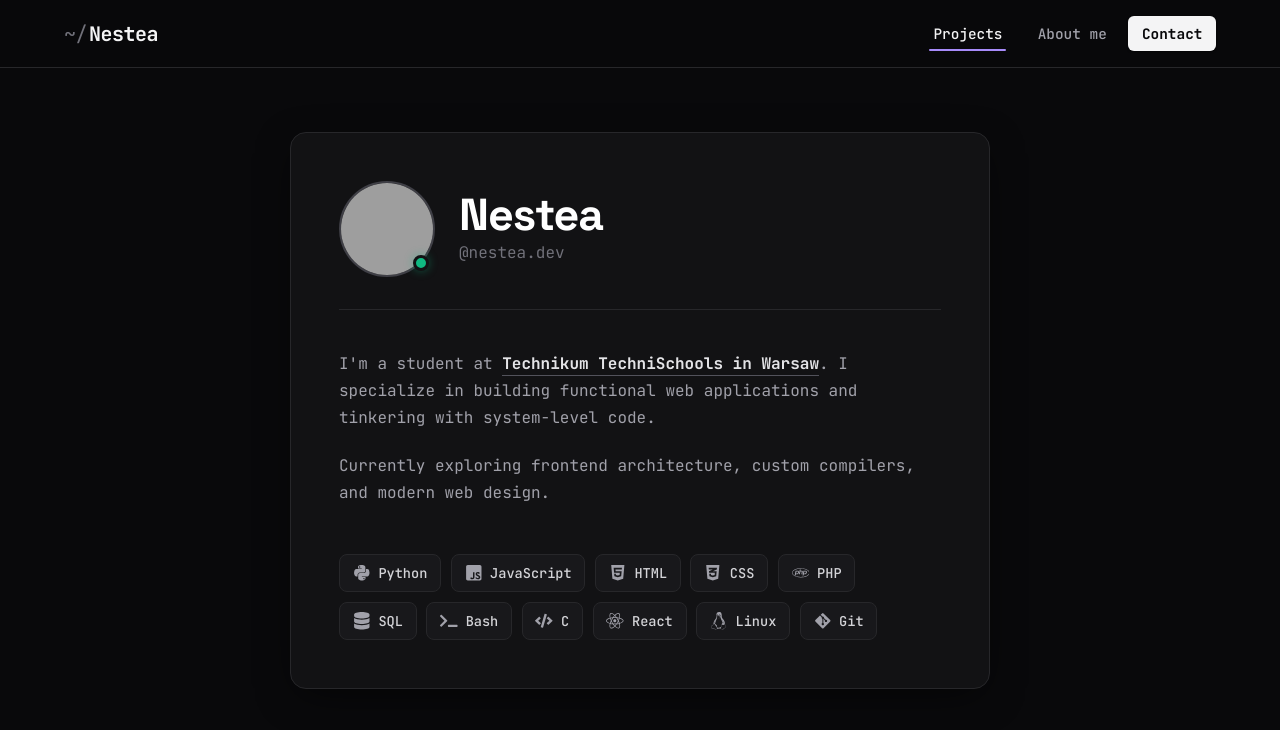
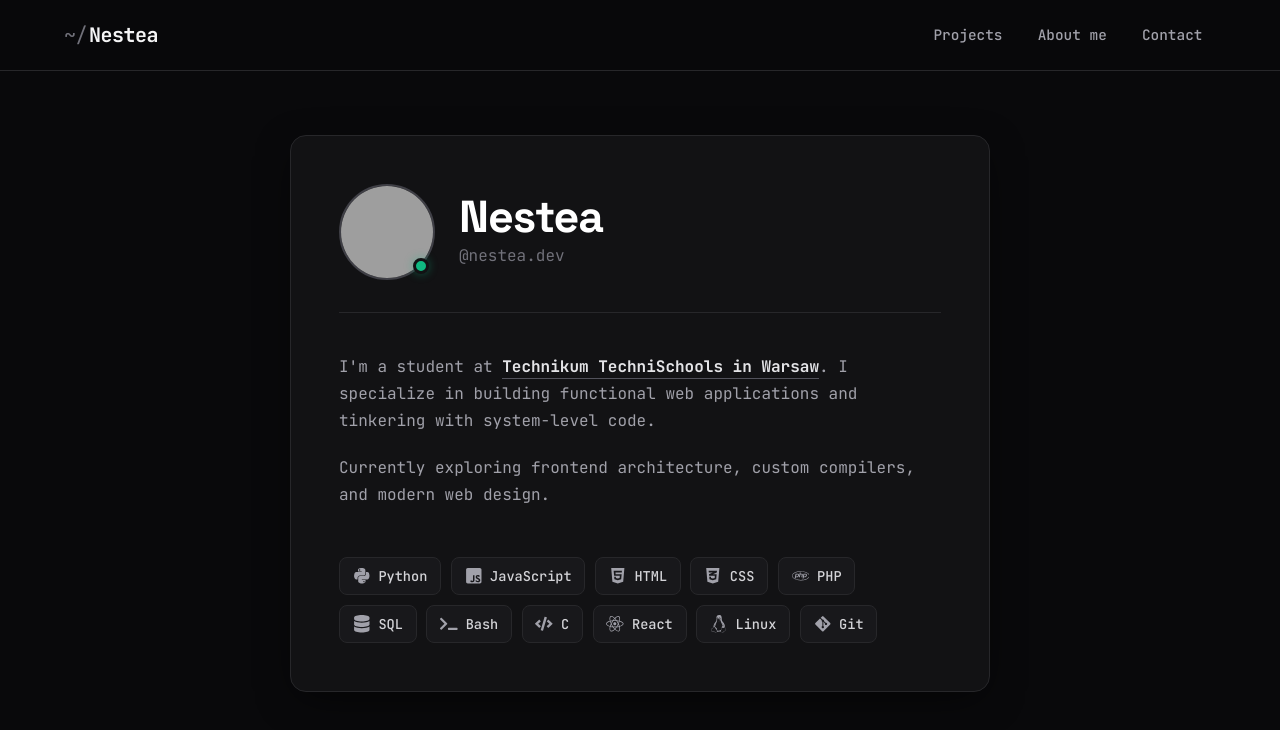
Before and after one commit to SandwichEater577/My-Portflio, a React app: page / in a window 1280 px wide. Shown: the top 730 px of the page. Built offline with nearby package versions, Linux system fonts and the light colour scheme; grey boxes are pictures that could not be loaded; the HTML template or start-up script is replaced by a standard one.

Commit message:
Using data from src/Data/data.js for an .map function (my favorite function in jsx), also i did a litte ~/Nestea, its like a linux dir, easter egg i guess

```diff
--- a/src/Components/Header.jsx
+++ b/src/Components/Header.jsx
@@ -1,3 +1,4 @@
+import { navLinks } from "../Data/data.js";
 import "./Header.css";
 
 export default function Header() {
@@ -10,18 +11,15 @@ export default function Header() {
       </div>
 
       <nav className="header-navigation" id="main-navigation">
-        <button id="navigation-projects" className="navigation-button active">
-          Projects
-        </button>
-        <button id="navigation-about" className="navigation-button">
-          About me
-        </button>
-        <button
-          id="navigation-contact"
-          className="navigation-button primary-button"
-        >
-          Contact
-        </button>
+        {navLinks.map((link) => (
+          <a
+            key={link}
+            href={`#${link.toLowerCase().replace(" ", "-")}`}
+            className="navigation-button"
+          >
+            {link}
+          </a>
+        ))}
       </nav>
     </header>
   );
```
